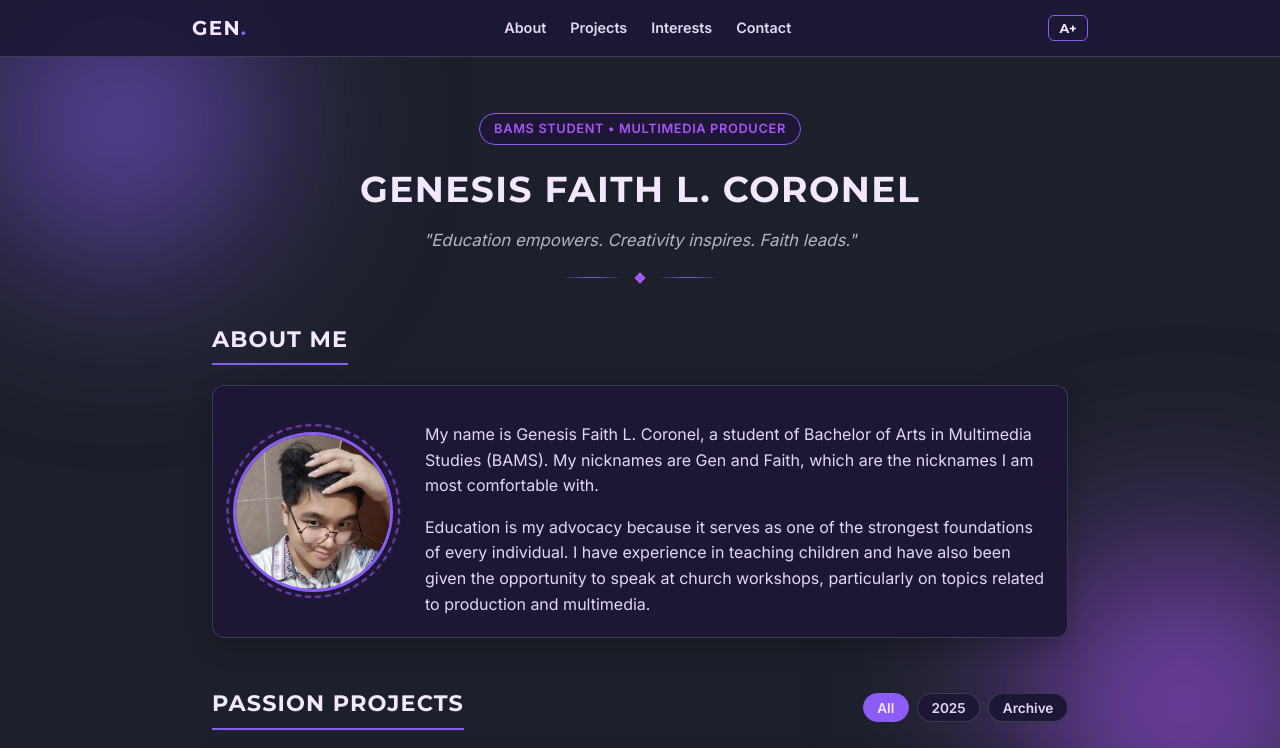
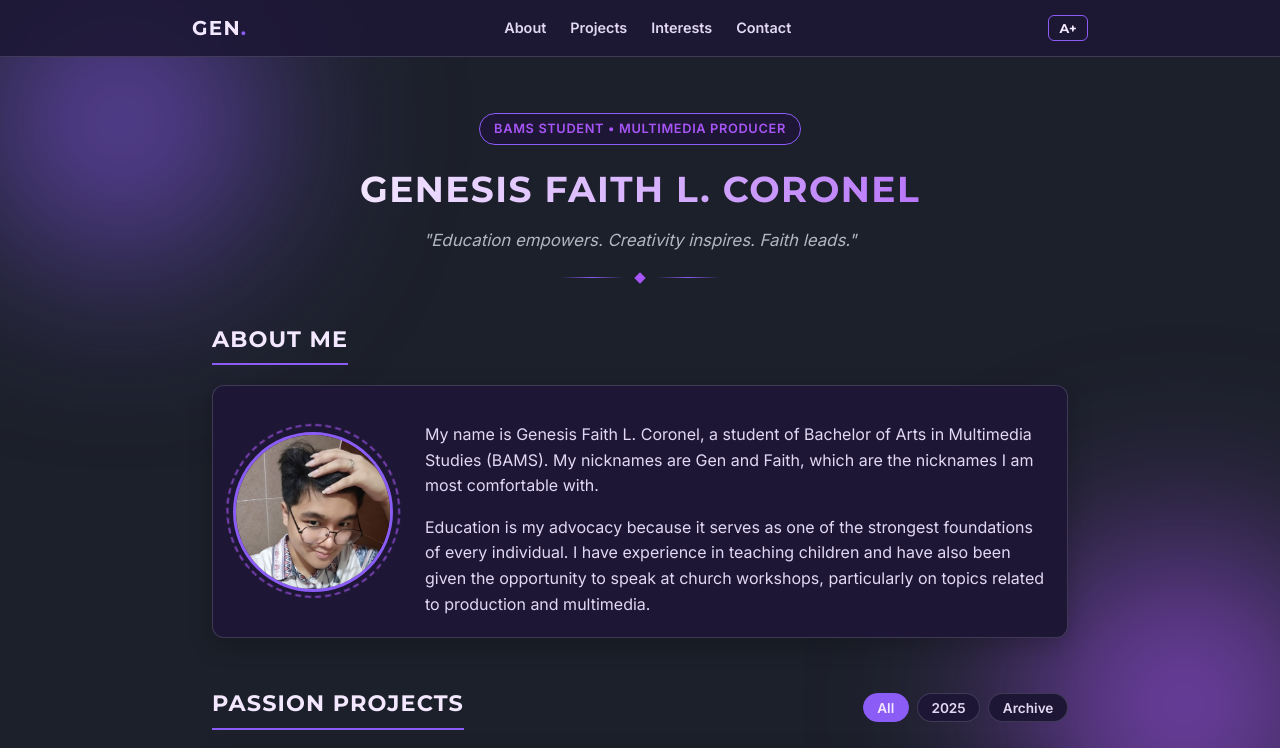
Before and after one commit to starlightgenesis/about-me, a plain HTML site: page index.html in a window 1280 px wide. Shown: the top 748 px of the page. Drawn offline with Linux system fonts and the light colour scheme; files whose address does not match are found by name.

Commit message:
Minor improvements

```diff
--- a/css/style.css
+++ b/css/style.css
@@ -184,6 +184,22 @@ small {
     color: var(--text-muted);
     font-size: 1.05rem;
     margin: 0 auto 1.25rem;
+}
+
+.animated-name {
+    background: linear-gradient(
+        90deg,
+        #ffffff 0%,
+        #d8b4fe 25%,
+        #a855f7 50%,
+        #818cf8 75%,
+        #ffffff 100%
+    );
+    background-size: 200% auto;
+    color: transparent;
+    -webkit-background-clip: text;
+    background-clip: text;
+    animation: shimmerGradient 5s linear infinite;
 }
 
 .header-divider {
@@ -501,6 +517,15 @@ button:focus-visible {
     transform: translateY(0);
 }
 
+@keyframes shimmerGradient {
+    0% {
+        background-position: 0% center;
+    }
+    100% {
+        background-position: 200% center;
+    }
+}
+
 @media (max-width: 48rem) {
     .interests-grid {
         grid-template-columns: 1fr;
```
